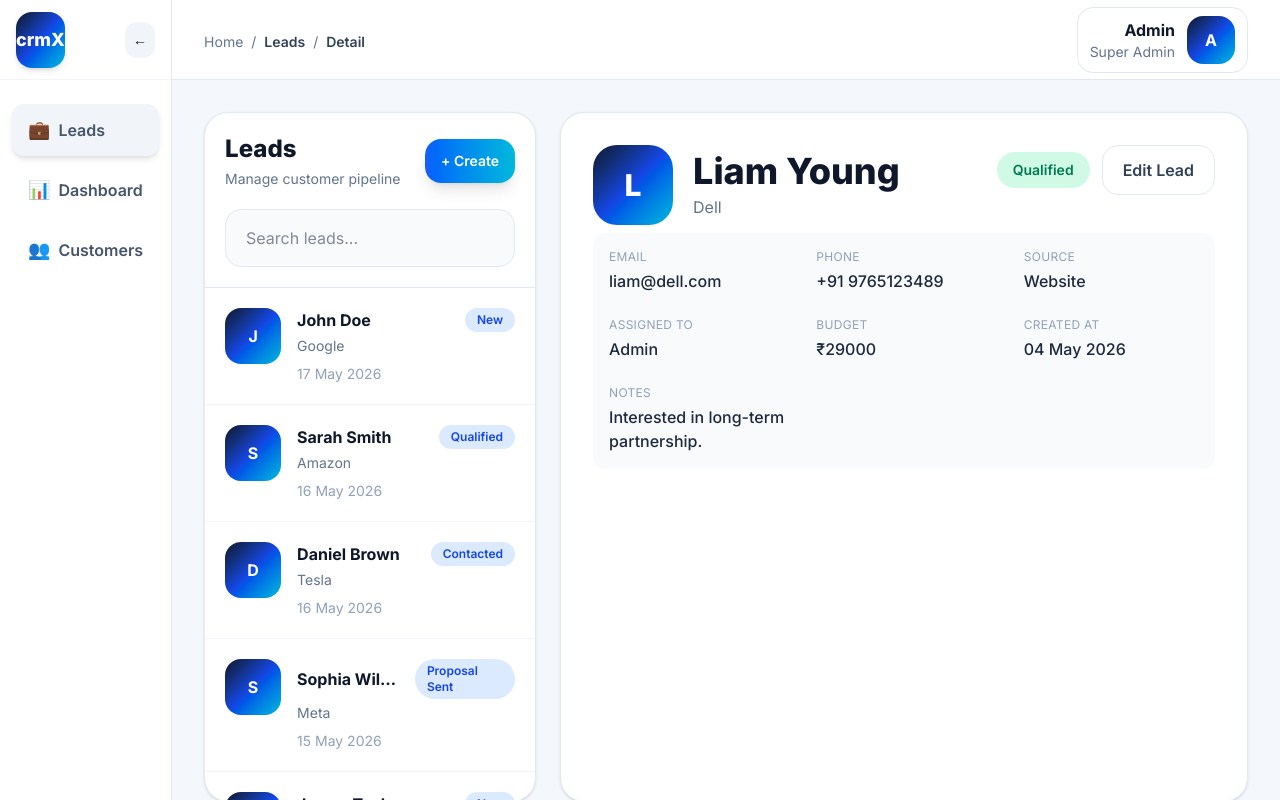
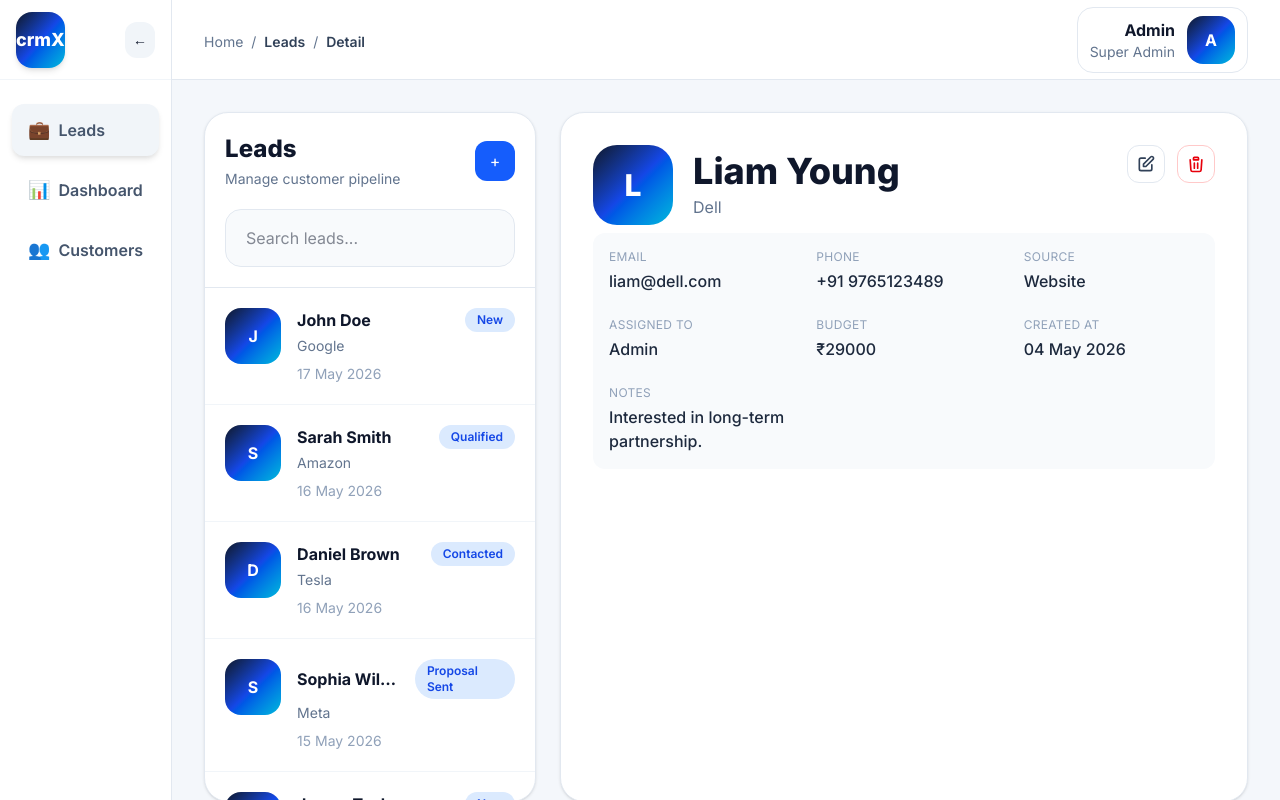
Before and after one commit to saikiranadep/crmX, an Angular app: page /app/leads/15/detail in a window 1280 px wide. Built offline with nearby package versions, Linux system fonts and the light colour scheme; sample sign-in values are in the browser's storage.

Commit message:
loader main

```diff
--- a/src/app/app.html
+++ b/src/app/app.html
@@ -1 +1,27 @@
-<router-outlet></router-outlet>
+@if (loaderService.loading()) {
+
+  <div
+    class="fixed inset-0 z-[9999] flex items-center justify-center bg-white/70 backdrop-blur-sm"
+  >
+
+    <div
+      class="flex flex-col items-center gap-4"
+    >
+
+      <div
+        class="h-14 w-14 animate-spin rounded-full border-4 border-slate-200 border-t-blue-600"
+      ></div>
+
+      <p
+        class="text-sm font-medium text-slate-600"
+      >
+        Loading ...
+      </p>
+
+    </div>
+
+  </div>
+
+}
+
+<router-outlet />
--- a/src/app/app.ts
+++ b/src/app/app.ts
@@ -1,12 +1,75 @@
-import { Component, signal } from '@angular/core';
-import { RouterOutlet } from '@angular/router';
+import {
+  Component,
+  signal,
+  inject
+} from '@angular/core';
+
+import {
+  Router,
+  RouterOutlet,
+  NavigationStart,
+  NavigationEnd
+} from '@angular/router';
+
+import { LoaderService }
+from './core/services/loader.service';
 
 @Component({
   selector: 'app-root',
+  standalone: true,
   imports: [RouterOutlet],
   templateUrl: './app.html',
   styleUrl: './app.css'
 })
 export class App {
-  protected readonly title = signal('crmX');
+
+  protected readonly title =
+    signal('crmX');
+
+  private readonly router =
+    inject(Router);
+
+  readonly loaderService =
+    inject(LoaderService);
+
+  constructor() {
+
+    this.router.events.subscribe(event => {
+
+      if (event instanceof NavigationStart) {
+        const url = event.url;
+        /*
+        |--------------------------------------------------------------------------
+        | SHOW LOADER ONLY
+        |--------------------------------------------------------------------------
+        */
+
+        const showLoader =
+          url === '/login' ||
+          url === '/app' ||
+          url === '/app/home' ||
+          url === '/app/dashboard';
+
+        if (showLoader) {
+
+          this.loaderService.show();
+
+        }
+
+      }
+
+      if (event instanceof NavigationEnd) {
+
+        setTimeout(() => {
+
+          this.loaderService.hide();
+
+        }, 200);
+
+      }
+
+    });
+
+  }
+
 }
--- /dev/null
+++ b/src/app/core/services/loader.service.ts
@@ -0,0 +1,23 @@
+import { Injectable, signal } from '@angular/core';
+
+@Injectable({
+  providedIn: 'root'
+})
+export class LoaderService {
+
+  readonly loading =
+    signal(false);
+
+  show(): void {
+
+    this.loading.set(true);
+
+  }
+
+  hide(): void {
+
+    this.loading.set(false);
+
+  }
+
+}
--- a/src/app/features/leads/components/leads-list/leads-list.component.html
+++ b/src/app/features/leads/components/leads-list/leads-list.component.html
@@ -21,9 +21,10 @@
 
       <button
         (click)="createLead()"
-        class="rounded-2xl bg-gradient-to-r from-blue-600 to-cyan-500 px-4 py-3 text-sm font-semibold text-white shadow-lg transition hover:scale-[1.02]"
+        class="inline-flex items-center justify-center w-10 h-10 rounded-xl bg-blue-600 text-white hover:bg-blue-700 transition focus:outline-none focus:ring-2 focus:ring-blue-500/30"
+        title="Create"
       >
-        + Create
+        +
       </button>
 
     </div>
--- a/src/app/features/leads/pages/leads-detail/leads-detail.component.html
+++ b/src/app/features/leads/pages/leads-detail/leads-detail.component.html
@@ -31,18 +31,54 @@
 
       <div class="flex flex-wrap items-center gap-3">
 
-        <span
+        <!-- <span
           class="rounded-full bg-emerald-100 px-4 py-2 text-sm font-semibold text-emerald-700"
         >
           {{ lead.status }}
-        </span>
+        </span> -->
 
         <button
           (click)="editLead()"
-          class="rounded-2xl border border-slate-200 px-4 py-2.5 sm:px-5 sm:py-3 font-semibold text-slate-700 transition hover:bg-slate-100"
+          class="p-2 rounded-xl border border-slate-200 text-slate-700 hover:bg-slate-100 transition"
+          title="Edit"
         >
-          Edit Lead
+          <svg
+            xmlns="http://www.w3.org/2000/svg"
+            class="h-5 w-5"
+            fill="none"
+            viewBox="0 0 24 24"
+            stroke="currentColor"
+            stroke-width="2"
+          >
+            <path
+              stroke-linecap="round"
+              stroke-linejoin="round"
+              d="M11 5H6a2 2 0 00-2 2v11a2 2 0 002 2h11a2 2 0 002-2v-5m-1.414-9.414a2 2 0 112.828 2.828L11.828 15H9v-2.828l8.586-8.586z"
+            />
+          </svg>
         </button>
+
+      <!-- Delete Button -->
+      <button
+        (click)="deleteLead()"
+        class="p-2 rounded-xl border border-red-200 text-red-600 hover:bg-red-50 transition"
+        title="Delete"
+      >
+        <svg
+          xmlns="http://www.w3.org/2000/svg"
+          class="h-5 w-5"
+          fill="none"
+          viewBox="0 0 24 24"
+          stroke="currentColor"
+          stroke-width="2"
+        >
+          <path
+            stroke-linecap="round"
+            stroke-linejoin="round"
+            d="M19 7l-.867 12.142A2 2 0 0116.138 21H7.862a2 2 0 01-1.995-1.858L5 7m5 4v6m4-6v6M9 7h6m-1-3H10a1 1 0 00-1 1v2h6V5a1 1 0 00-1-1z"
+          />
+        </svg>
+      </button>
 
       </div>
 
--- a/src/app/features/leads/pages/leads-detail/leads-detail.component.ts
+++ b/src/app/features/leads/pages/leads-detail/leads-detail.component.ts
@@ -61,5 +61,8 @@ export class LeadsDetailComponent {
     ]);
 
   }
+  deleteLead() {
+    console.log('Delete clicked');
+  }
 
 }
--- a/src/app/features/leads/pages/leads-form/leads-form.component.ts
+++ b/src/app/features/leads/pages/leads-form/leads-form.component.ts
@@ -110,6 +110,8 @@ implements OnInit {
 
     if (this.isEditMode) {
 
+      this.leadForm.get('budget')?.disable();
+
       const lead =
         this.leadsService
           .getLeadById(Number(this.id));
--- a/src/app/features/leads/pages/leads-redirect/leads-redirect.component.ts
+++ b/src/app/features/leads/pages/leads-redirect/leads-redirect.component.ts
@@ -1,5 +1,11 @@
-import { Component, inject } from '@angular/core';
-import { Router } from '@angular/router';
+import {
+  Component,
+  OnInit,
+  inject
+} from '@angular/core';
+
+import { Router }
+from '@angular/router';
 
 import { LeadsService }
 from '../../services/leads.service';
@@ -9,14 +15,16 @@ from '../../services/leads.service';
   standalone: true,
   template: ''
 })
-export class LeadsRedirectComponent {
+export class LeadsRedirectComponent
+implements OnInit {
 
-  private readonly router = inject(Router);
+  private readonly router =
+    inject(Router);
 
   private readonly leadsService =
     inject(LeadsService);
 
-  constructor() {
+  ngOnInit(): void {
 
     const leads =
       this.leadsService.leads();
@@ -26,18 +34,27 @@ export class LeadsRedirectComponent {
       const latestLead =
         leads[leads.length - 1];
 
+      // setTimeout(() => {
+
         this.router.navigate([
           '/app/leads',
           latestLead.id,
           'detail'
         ]);
 
+      // });
+
     }
+
     else {
+
+      // setTimeout(() => {
 
         this.router.navigate([
           '/app/leads/create'
         ]);
+
+      // });
 
     }
 
--- a/src/app/features/leads/pages/leads-shell/leads-shell.component.html
+++ b/src/app/features/leads/pages/leads-shell/leads-shell.component.html
@@ -14,7 +14,7 @@
     class="overflow-hidden rounded-3xl border border-slate-200 bg-white shadow-sm lg:col-span-8"
   >
 
-    <router-outlet />
+    <router-outlet></router-outlet>
 
   </div>
 
```
Also changed, not shown: src/app/features/leads/components/leads-list/leads-list.component.css (added). Lines whose indentation alone changed are shown as unchanged.
